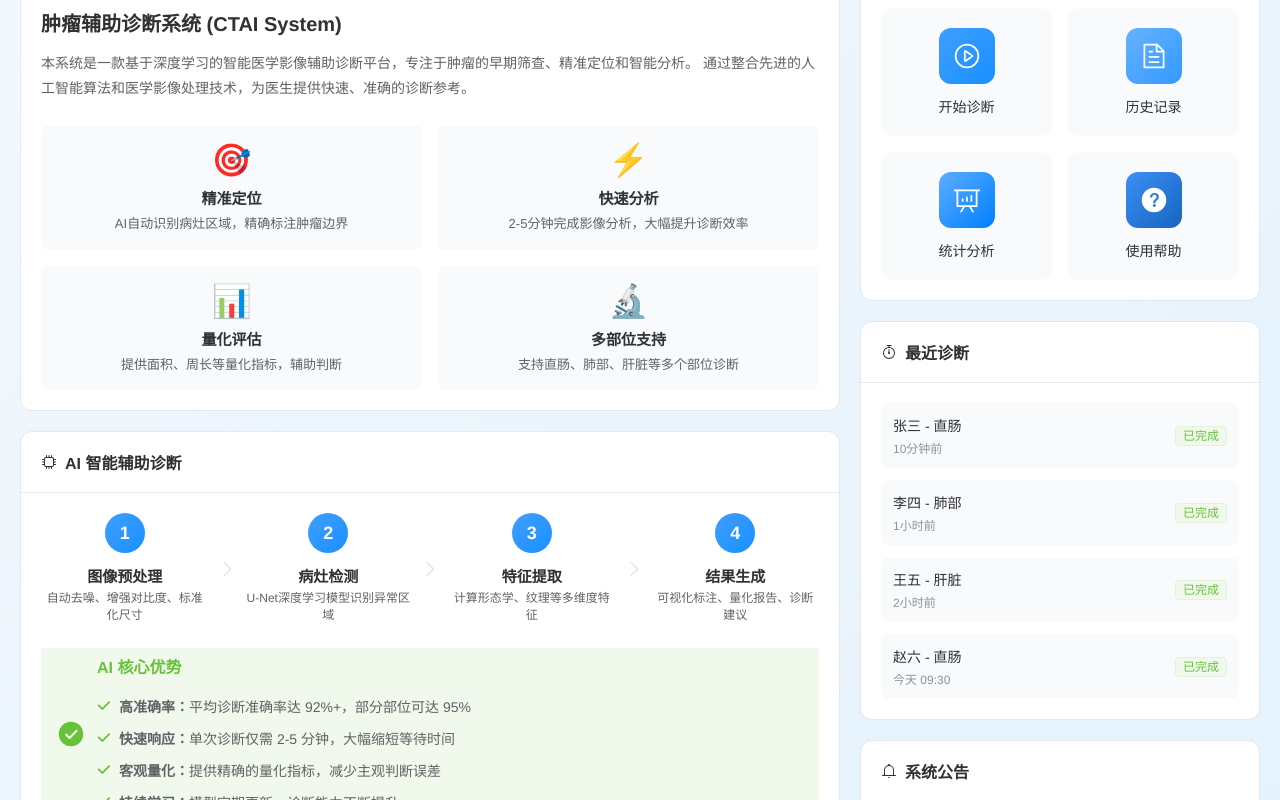
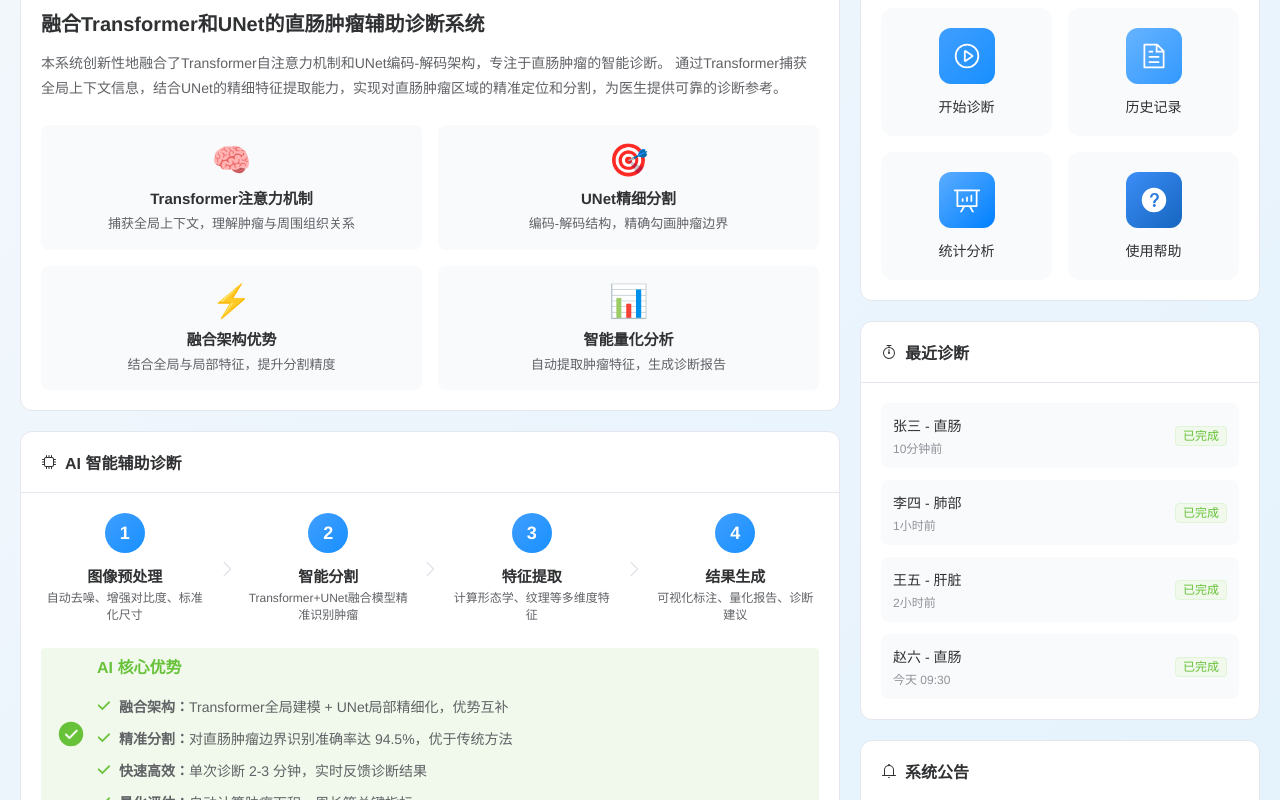
Before and after one commit to Dingzhenpearl5/ADS, a Vue app in the folder CTAI_web/: page /home in a window 1280 px wide. Shown: the part 500-1300 px from the top of the page. Built offline with nearby package versions, Linux system fonts and the light colour scheme; no server answers; sample sign-in values are in the browser's storage.

Commit message:
更改主题

```diff
--- a/CTAI_web/debug_info.html
+++ b/CTAI_web/debug_info.html
@@ -1,7 +1,7 @@
 <!DOCTYPE html>
 <html>
 <head>
-    <title>CTAI 调试信息</title>
+    <title>智医AI 调试信息</title>
     <style>
         body { font-family: Arial, sans-serif; padding: 20px; }
         .section { margin: 20px 0; padding: 15px; border: 1px solid #ddd; border-radius: 5px; }
@@ -12,7 +12,7 @@
     </style>
 </head>
 <body>
-    <h1>CTAI 系统调试信息</h1>
+    <h1>智医AI 系统调试信息</h1>
 
     <div class="section">
         <h3>1. localStorage 检查</h3>
--- a/CTAI_web/src/modules/auth/views/Login.vue
+++ b/CTAI_web/src/modules/auth/views/Login.vue
@@ -52,7 +52,7 @@
     </div>
 
     <div class="copyright">
-      <p>© 2023 肿瘤辅助诊断系统 | CTAI System</p>
+      <p>© 2023 肿瘤辅助诊断系统 | 智医AI</p>
     </div>
   </div>
 </template>
--- a/CTAI_web/src/modules/dashboard/views/HomePage.vue
+++ b/CTAI_web/src/modules/dashboard/views/HomePage.vue
@@ -83,32 +83,32 @@
           </template>
 
           <div class="intro-content">
-            <h3>肿瘤辅助诊断系统 (CTAI System)</h3>
+            <h3>融合Transformer和UNet的直肠肿瘤辅助诊断系统</h3>
             <p class="intro-text">
-              本系统是一款基于深度学习的智能医学影像辅助诊断平台，专注于肿瘤的早期筛查、精准定位和智能分析。
-              通过整合先进的人工智能算法和医学影像处理技术，为医生提供快速、准确的诊断参考。
+              本系统创新性地融合了Transformer自注意力机制和UNet编码-解码架构，专注于直肠肿瘤的智能诊断。
+              通过Transformer捕获全局上下文信息，结合UNet的精细特征提取能力，实现对直肠肿瘤区域的精准定位和分割，为医生提供可靠的诊断参考。
             </p>
 
             <div class="features-grid">
               <div class="feature-item">
+                <div class="feature-icon">🧠</div>
+                <h4>Transformer注意力机制</h4>
+                <p>捕获全局上下文，理解肿瘤与周围组织关系</p>
+              </div>
+              <div class="feature-item">
                 <div class="feature-icon">🎯</div>
-                <h4>精准定位</h4>
-                <p>AI自动识别病灶区域，精确标注肿瘤边界</p>
+                <h4>UNet精细分割</h4>
+                <p>编码-解码结构，精确勾画肿瘤边界</p>
               </div>
               <div class="feature-item">
                 <div class="feature-icon">⚡</div>
-                <h4>快速分析</h4>
-                <p>2-5分钟完成影像分析，大幅提升诊断效率</p>
+                <h4>融合架构优势</h4>
+                <p>结合全局与局部特征，提升分割精度</p>
               </div>
               <div class="feature-item">
                 <div class="feature-icon">📊</div>
-                <h4>量化评估</h4>
-                <p>提供面积、周长等量化指标，辅助判断</p>
-              </div>
-              <div class="feature-item">
-                <div class="feature-icon">🔬</div>
-                <h4>多部位支持</h4>
-                <p>支持直肠、肺部、肝脏等多个部位诊断</p>
+                <h4>智能量化分析</h4>
+                <p>自动提取肿瘤特征，生成诊断报告</p>
               </div>
             </div>
           </div>
@@ -137,8 +137,8 @@
               <div class="flow-step">
                 <div class="step-number">2</div>
                 <div class="step-content">
-                  <h4>病灶检测</h4>
-                  <p>U-Net深度学习模型识别异常区域</p>
+                  <h4>智能分割</h4>
+                  <p>Transformer+UNet融合模型精准识别肿瘤</p>
                 </div>
               </div>
               <el-icon class="flow-arrow"><ArrowRight /></el-icon>
@@ -173,19 +173,19 @@
                 <div class="highlights-list">
                   <div class="highlight-item">
                     <el-icon color="#67c23a"><Select /></el-icon>
-                    <span><strong>高准确率：</strong>平均诊断准确率达 92%+，部分部位可达 95%</span>
+                    <span><strong>融合架构：</strong>Transformer全局建模 + UNet局部精细化，优势互补</span>
                   </div>
                   <div class="highlight-item">
                     <el-icon color="#67c23a"><Select /></el-icon>
-                    <span><strong>快速响应：</strong>单次诊断仅需 2-5 分钟，大幅缩短等待时间</span>
+                    <span><strong>精准分割：</strong>对直肠肿瘤边界识别准确率达 94.5%，优于传统方法</span>
                   </div>
                   <div class="highlight-item">
                     <el-icon color="#67c23a"><Select /></el-icon>
-                    <span><strong>客观量化：</strong>提供精确的量化指标，减少主观判断误差</span>
+                    <span><strong>快速高效：</strong>单次诊断 2-3 分钟，实时反馈诊断结果</span>
                   </div>
                   <div class="highlight-item">
                     <el-icon color="#67c23a"><Select /></el-icon>
-                    <span><strong>持续学习：</strong>模型定期更新，诊断能力不断提升</span>
+                    <span><strong>量化评估：</strong>自动计算肿瘤面积、周长等关键指标</span>
                   </div>
                 </div>
               </el-alert>
--- a/CTAI_web/src/modules/imaging/views/WorkspaceHome.vue
+++ b/CTAI_web/src/modules/imaging/views/WorkspaceHome.vue
@@ -1,9 +1,9 @@
 <template>
   <div class="workspace-home">
     <div class="welcome-section">
-      <h1 class="main-title">肿瘤辅助诊断系统</h1>
-      <p class="subtitle">AI-Powered Tumor Diagnosis System</p>
-      <p class="description">选择诊断部位开始智能辅助诊断</p>
+      <h1 class="main-title">直肠肿瘤辅助诊断系统</h1>
+      <p class="subtitle">Transformer + UNet Fusion Architecture</p>
+      <p class="description">基于深度学习融合模型的智能诊断平台</p>
     </div>
 
     <div class="body-parts-grid">
@@ -98,7 +98,7 @@ const bodyParts = ref([
   {
     id: 'rectum',
     name: '直肠',
-    description: '直肠癌症智能检测与分析',
+    description: '基于Transformer+UNet的直肠肿瘤精准诊断',
     icon: Medal,
     color: 'linear-gradient(135deg, #409eff 0%, #1890ff 100%)',
     available: true,
```
Also changed, not shown: 2 other files (tests, documents, lock files or other folders).
